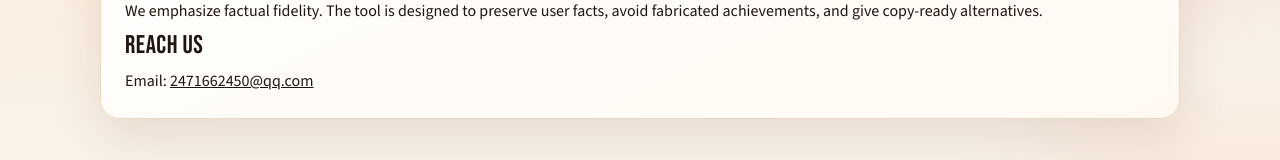
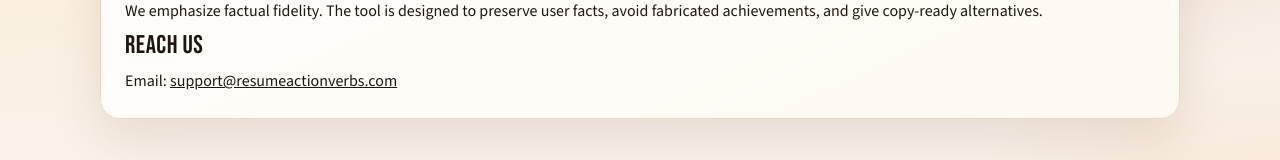
Before and after one commit to liuyan-wjy/action-verb-resume-rewriter, a Next.js app: page /about in a window 1280 px wide. Shown: the part 331-491 px from the top of the page. Built offline with nearby package versions, Linux system fonts and the light colour scheme; no server answers.

Commit message:
chore: unify support email across pages

```diff
--- a/app/about/page.tsx
+++ b/app/about/page.tsx
@@ -15,7 +15,7 @@ export default function AboutPage() {
     '@type': 'Organization',
     name: SITE_NAME,
     url: SITE_URL,
-    email: '2471662450@qq.com'
+    email: 'support@resumeactionverbs.com'
   };
 
   return (
@@ -41,7 +41,7 @@ export default function AboutPage() {
 
           <h2>Reach us</h2>
           <p>
-            Email: <a href="mailto:2471662450@qq.com">2471662450@qq.com</a>
+            Email: <a href="mailto:support@resumeactionverbs.com">support@resumeactionverbs.com</a>
           </p>
         </div>
       </section>
--- a/app/page.tsx
+++ b/app/page.tsx
@@ -21,7 +21,7 @@ export default function HomePage() {
         '@type': 'Organization',
         name: SITE_NAME,
         url: SITE_URL,
-        email: '2471662450@qq.com'
+        email: 'support@resumeactionverbs.com'
       },
       {
         '@type': 'WebSite',
--- a/app/privacy-policy/page.tsx
+++ b/app/privacy-policy/page.tsx
@@ -45,7 +45,7 @@ export default function PrivacyPolicyPage() {
 
           <h2>5. Contact</h2>
           <p>
-            Privacy requests: <a href="mailto:2471662450@qq.com">2471662450@qq.com</a>
+            Privacy requests: <a href="mailto:support@resumeactionverbs.com">support@resumeactionverbs.com</a>
           </p>
         </div>
       </section>
```
